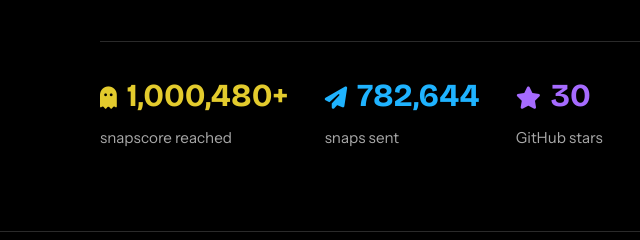
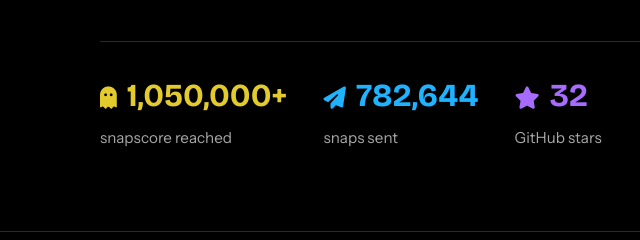
Before and after one commit to hassancodes/snapscore, a plain HTML site: page guide/index.html in a window 1280 px wide. Shown: the part 709-949 px from the top of the page, 0-640 px from the left. Drawn offline with nearby package versions, Linux system fonts and the light colour scheme.

Commit message:
fix:final.jpeg error

```diff
--- a/guide/index.html
+++ b/guide/index.html
@@ -206,9 +206,9 @@
       </div>
     </div>
     <div class="stats">
-      <div class="stat yellow"><b><i class="fa-solid fa-ghost"></i>1,000,480+</b><small>snapscore reached</small></div>
+      <div class="stat yellow"><b><i class="fa-solid fa-ghost"></i>1,050,000+</b><small>snapscore reached</small></div>
       <div class="stat blue"><b><i class="fa-solid fa-paper-plane"></i>782,644</b><small>snaps sent</small></div>
-      <div class="stat purple"><b><i class="fa-solid fa-star"></i>30</b><small>GitHub stars</small></div>
+      <div class="stat purple"><b><i class="fa-solid fa-star"></i>32</b><small>GitHub stars</small></div>
     </div>
   </div>
 </header>
```
Also changed, not shown: 1 other file.
